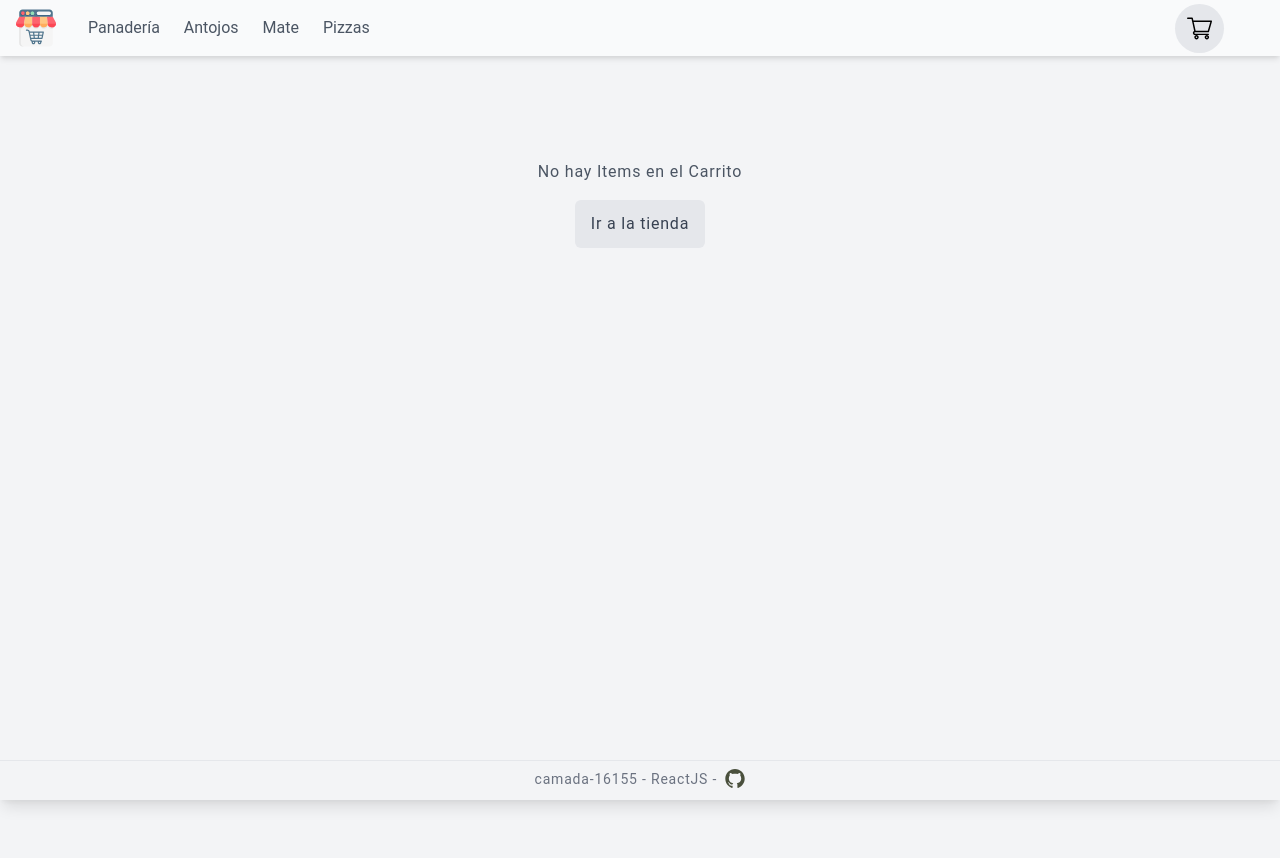
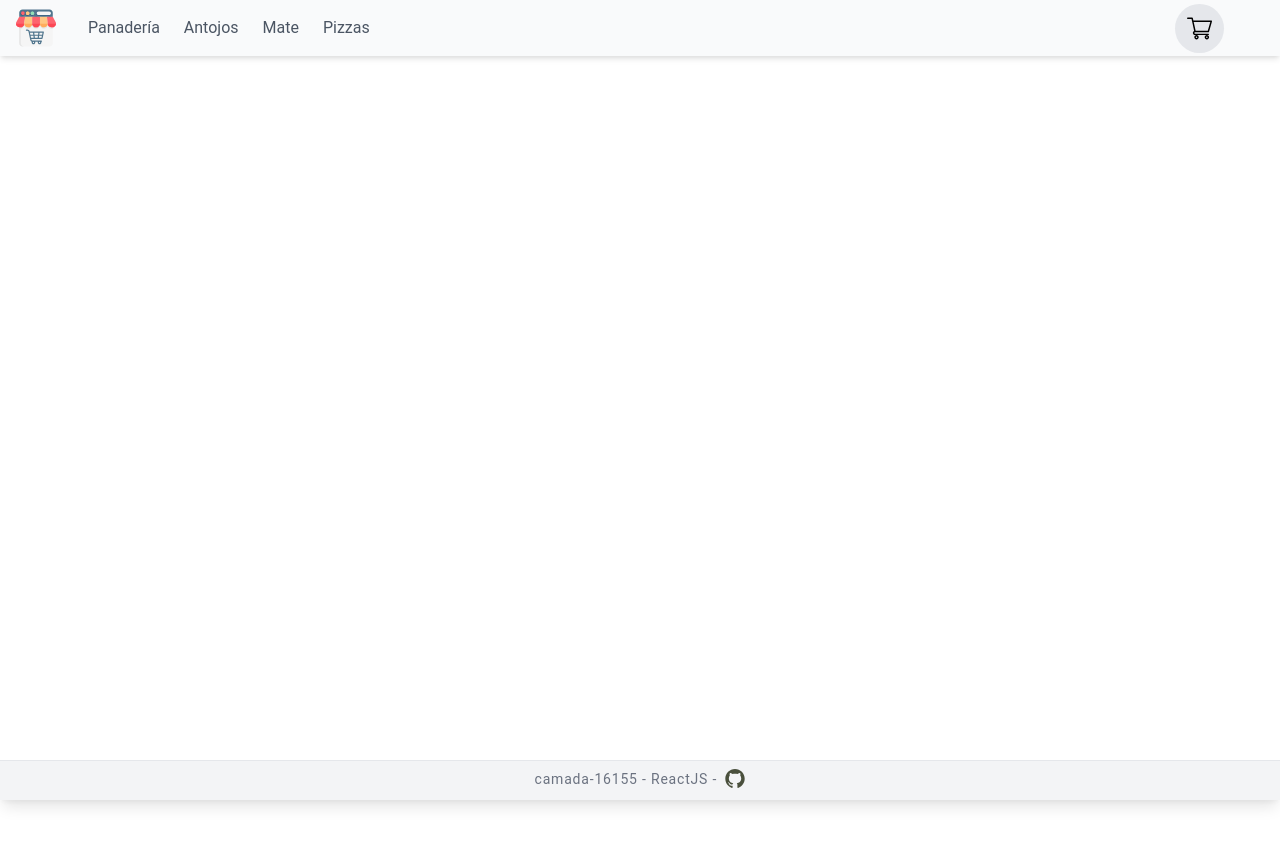
Before and after one commit to tdelgio/tienda-react, a React (Create React App) app: page /cart in a window 1280 px wide. Shown: the top 858 px of the page. After the commit the page ends 800 px from the top, so only its background shows below. Built offline with nearby package versions, Linux system fonts and the light colour scheme.

Commit message:
add hash

```diff
--- a/src/components/App.js
+++ b/src/components/App.js
@@ -32,7 +32,7 @@ const App = () => {
               <Route path="/details/:id">
                 <ItemDetailContainer />
               </Route>
-              <Route path="/cart">
+              <Route path="/#/cart">
                 <Cart />
               </Route>
             </Switch>
```
